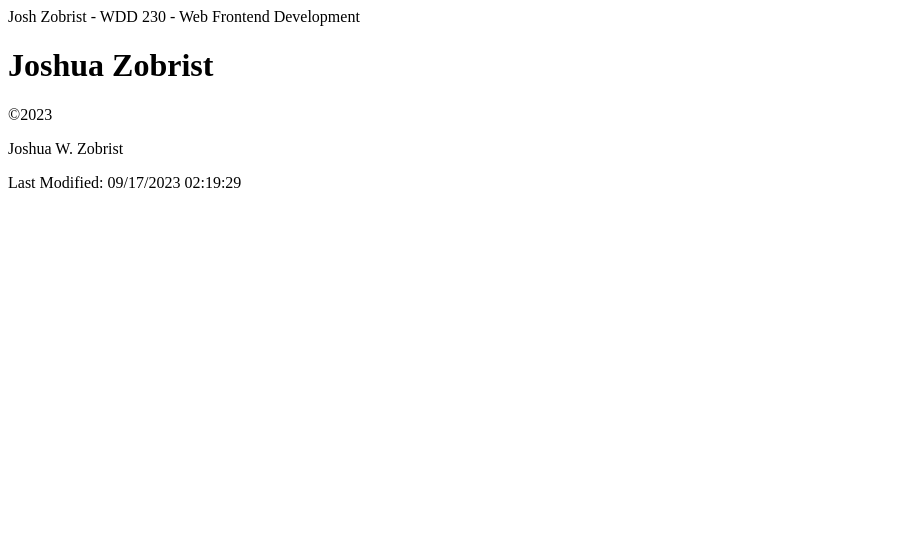
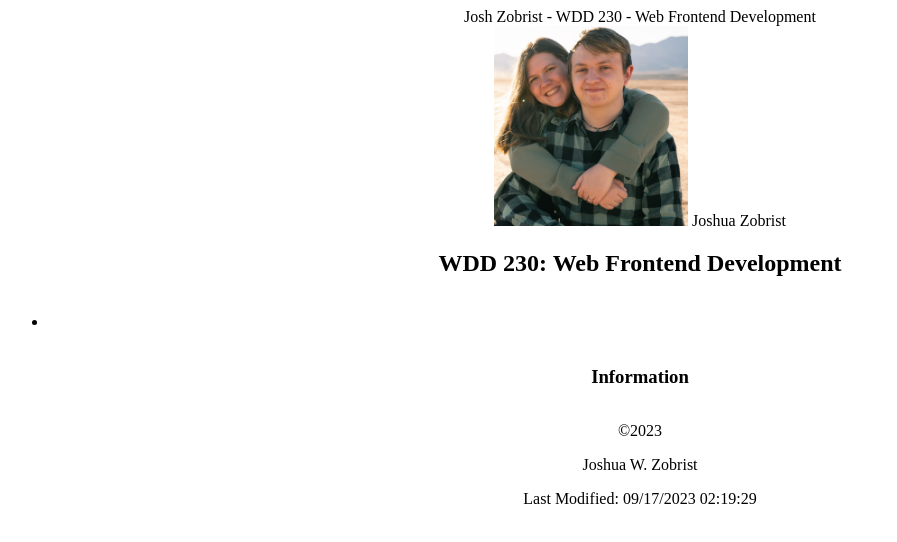
Before and after one commit to JoshZ520/wdd230, a plain HTML site: page homepage/index.html in a window 1280 px wide. Shown: the whole page, without its empty margins (0-897 px from the left). Drawn offline with Linux system fonts and the light colour scheme.

Commit message:
final touches

```diff
--- a/homepage/index.html
+++ b/homepage/index.html
@@ -12,7 +12,7 @@
   <body>
 
     <header>
-
+      <img src="images/Josh Zobrist.jpg"
       <h1> Joshua Zobrist </h1>
       <nav>
         <link rel="Home" href="#">
@@ -22,6 +22,20 @@
         <link rel="Scriptures" href="https://www.churchofjesuschrist.org/study/scriptures">
       </nav>
     </header>
+    <h2> WDD 230: Web Frontend Development </h2>
+    <section class="card">
+      <ul>
+        <li>
+          <a></a>
+          <a></a>
+          <a></a>
+          <a></a>
+        </li>
+      </ul>
+    </section>
+    <section class="card">
+      <h3> Information </h3>
+    </section>
     <footer>
       <p>&copy;<span id='currentyear'></span> </p>
       <p>Joshua W. Zobrist</p>
--- a/homepage/styles/base.css
+++ b/homepage/styles/base.css
@@ -0,0 +1,10 @@
+body {
+  text-align: center;
+  display: grid;
+  height: 50px;
+  grid-template-rows: 1fr 1fr 1fr;
+}
+
+img {
+  height: 200px;
+}
```
Also changed, not shown: homepage/images/Josh Zobrist.jpg (added).
